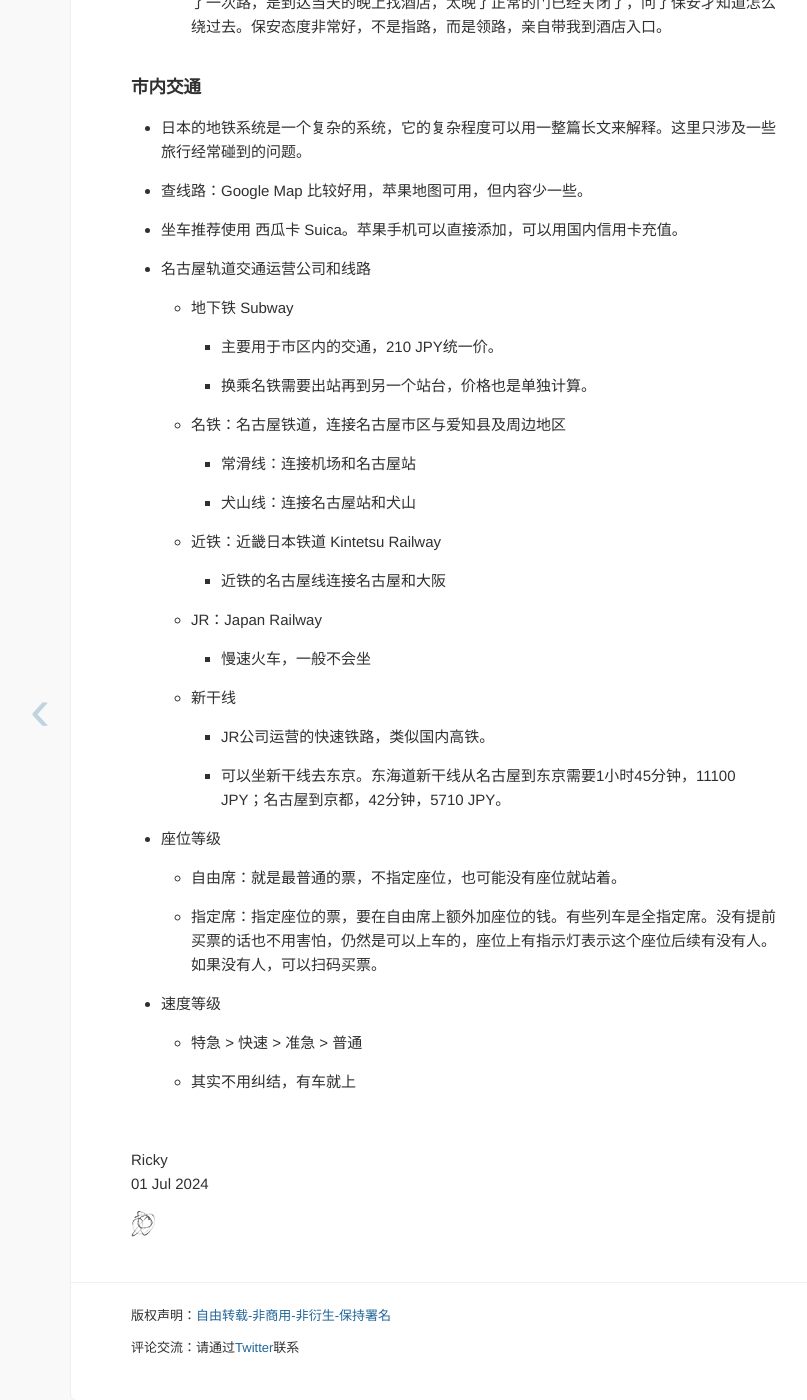
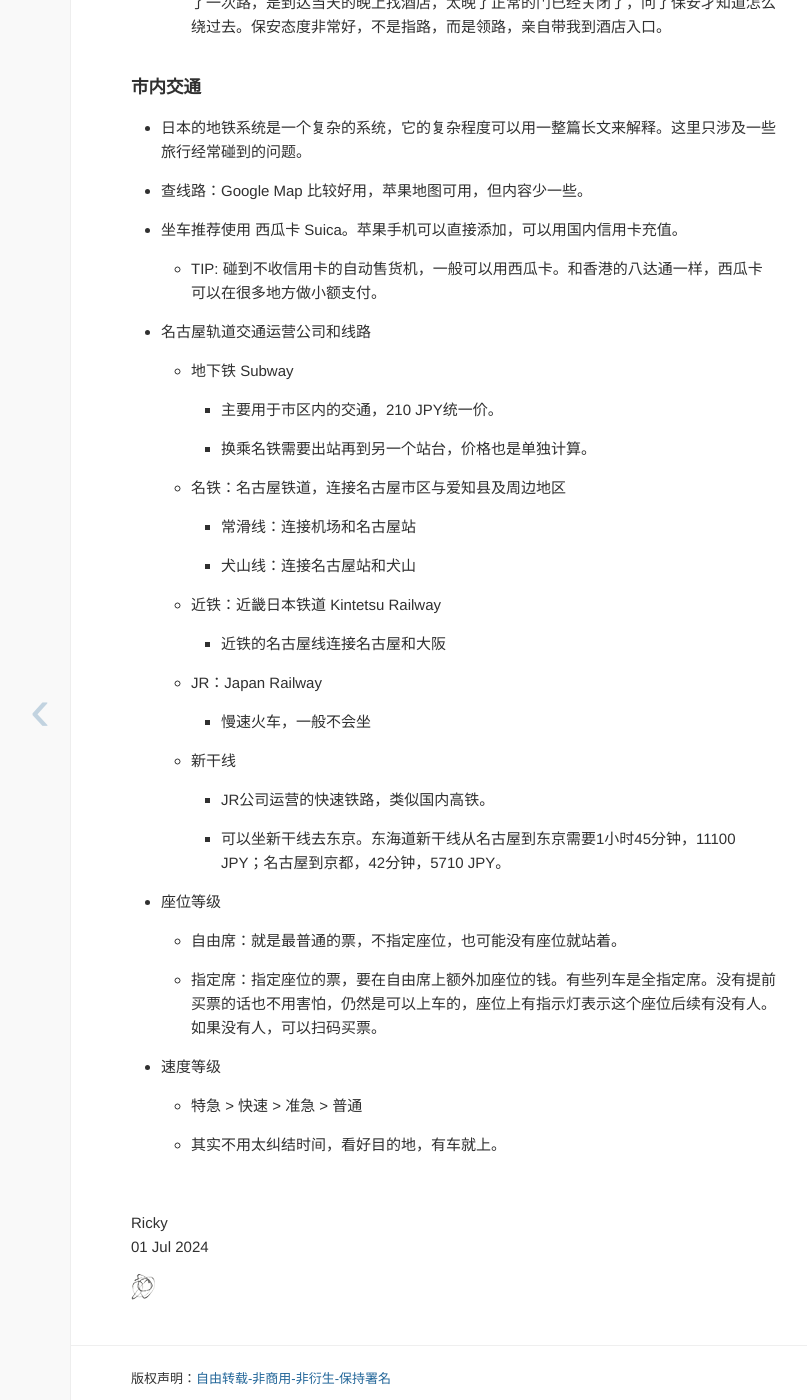
Before and after one commit to imrickysu/imrickysu.github.io, a Jekyll site: the page built from _posts/2024-07-01-nagoya-travel-log.md, in a window 1280 px wide and 1400 px high, scrolled down 7228 px. Shown: the whole window, without its empty margins (186-993 px from the left). Built offline with Jekyll 4.4.1, drawn with Linux system fonts in a browser that asks for light colours.

Commit message:
update Nagoya

```diff
--- a/_posts/2024-07-01-nagoya-travel-log.md
+++ b/_posts/2024-07-01-nagoya-travel-log.md
@@ -154,6 +154,7 @@ tags:
 - 日本的地铁系统是一个复杂的系统，它的复杂程度可以用一整篇长文来解释。这里只涉及一些旅行经常碰到的问题。
 - 查线路：Google Map 比较好用，苹果地图可用，但内容少一些。
 - 坐车推荐使用 西瓜卡 Suica。苹果手机可以直接添加，可以用国内信用卡充值。
+  - TIP: 碰到不收信用卡的自动售货机，一般可以用西瓜卡。和香港的八达通一样，西瓜卡可以在很多地方做小额支付。
 - 名古屋轨道交通运营公司和线路
     - 地下铁 Subway
         - 主要用于市区内的交通，210 JPY统一价。
@@ -173,4 +174,4 @@ tags:
     - 指定席：指定座位的票，要在自由席上额外加座位的钱。有些列车是全指定席。没有提前买票的话也不用害怕，仍然是可以上车的，座位上有指示灯表示这个座位后续有没有人。如果没有人，可以扫码买票。
 - 速度等级
     - 特急 > 快速 > 准急 > 普通
-    - 其实不用纠结，有车就上
+    - 其实不用太纠结时间，看好目的地，有车就上。
```
